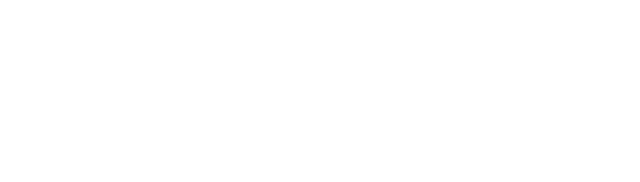
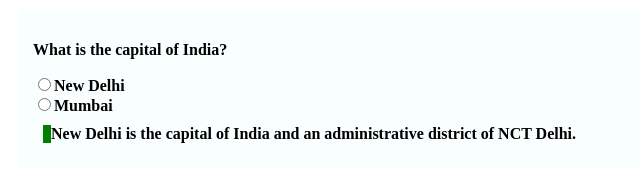
Before and after one commit to acciojob/trivia-Praku023, a website: page main.html in a window 1280 px wide. Shown: the whole page, without its empty margins (0-640 px from the left). Drawn offline with Linux system fonts and the light colour scheme.

Commit message:
created a submission

```diff
--- a/main.html
+++ b/main.html
@@ -8,6 +8,13 @@
 
 <body>
 	<!-- the entire body must be written by student -->
+	<main>
+		<p>What is the capital of India?</p>
+		<input type="radio" name="radio1">New Delhi</br>
+		<input type="radio" name="radio1">Mumbai
+		<blockquote cite="https://en.wikipedia.org/wiki/New_delhi">
+			New Delhi is the capital of India and an administrative district of NCT Delhi.</blockquote>
+	</main>
     <script type="text/javascript" src="./script.js">
 </script>
 
--- a/styles.css
+++ b/styles.css
@@ -1,2 +1,15 @@
 
 /* Your CSS Code here. */
+main{
+	max-width:600px;
+	margin:10px;
+	padding:15px;
+	//border-left:8px solid green;
+	background-color:#f8fffe;
+	font-weight:bold;
+}
+blockquote
+{
+	border-left:8px solid green;
+	margin:10px;
+}
```
